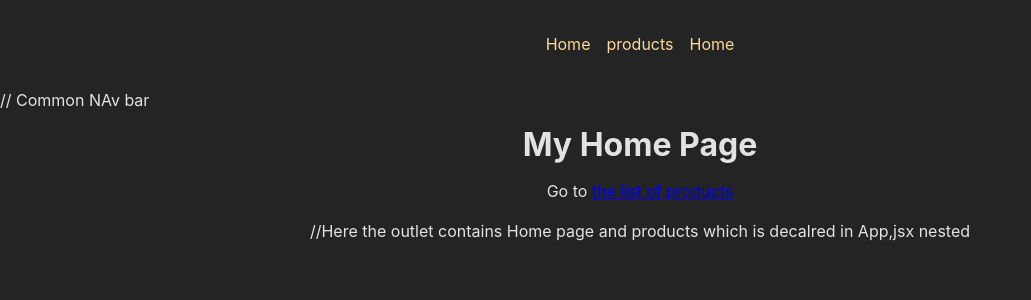
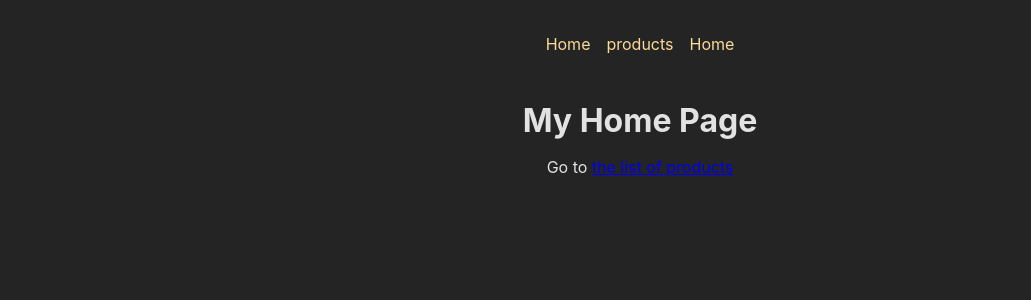
Before and after one commit to RAJESH2961/udemy-react-practice, a React (Create React App) app in the folder Section-22-Router/: page / in a window 1280 px wide. Shown: the top 300 px of the page, without its empty margins (0-1031 px from the left). Built offline with nearby package versions, Linux system fonts and the light colour scheme.

Commit message:
Error page when url entered wrong

```diff
--- a/Section-22-Router/src/App.js
+++ b/Section-22-Router/src/App.js
@@ -10,6 +10,7 @@ import {
 import HomePage from './components/HomePage';
 import Products from './components/Products';
 import RootLayout from './components/Root';
+import ErrorPage from './components/Error';
 
 // -------------------------
 // Method-1 (Object based routing) - ACTIVE
@@ -18,6 +19,7 @@ const router = createBrowserRouter([
   {
     path: '/',
     element: <RootLayout />,
+    errorElement: <ErrorPage />,// Error page when url enters wrong
     children: [
       {
         path: '/',
--- /dev/null
+++ b/Section-22-Router/src/components/Error.js
@@ -0,0 +1,14 @@
+import MainNavigation from "./MainNavigation";
+
+function ErrorPage() {
+    return(
+    <>
+    <MainNavigation/>
+    <main>
+    <h1>An Error Occured !</h1>
+    <h1>Could not find the page !</h1>
+    </main>
+    </>);
+}
+
+export default ErrorPage;
--- a/Section-22-Router/src/components/MainNavigation.js
+++ b/Section-22-Router/src/components/MainNavigation.js
@@ -8,9 +8,7 @@ function MainNavigation() {
             <li><Link to="/">Home</Link></li>
             <li><Link to="/products">products</Link></li>
             <li><Link to="/">Home</Link></li>
-
             </ul>
-
         </nav>
     </header>
 }
--- a/Section-22-Router/src/components/Root.js
+++ b/Section-22-Router/src/components/Root.js
@@ -1,12 +1,14 @@
 // RootLayout.js
 import { Outlet } from "react-router-dom";
 import MainNavigation from "./MainNavigation";
-import classes from './Root.module.css';
+// import classes from './Root.module.css';
 function RootLayout() {
     return <>
-    <MainNavigation/> // Common NAv bar
-    <main className={classes.content}>
-    <Outlet/> //Here the outlet contains Home page and products which is decalred in App,jsx nested
+    {/* // Common NAv bar */}
+    <MainNavigation/>
+    <main>
+        {/* //Here the outlet contains Home page and products which is decalred in App,jsx nested */}
+    <Outlet/>
     </main>
     </>
 
--- a/Section-22-Router/src/index.css
+++ b/Section-22-Router/src/index.css
@@ -48,3 +48,10 @@ ul {
   margin: 0;
   padding: 0;
 }
+
+
+main {
+    margin: 2 rem auto;
+    text-align: center;
+
+}
```
